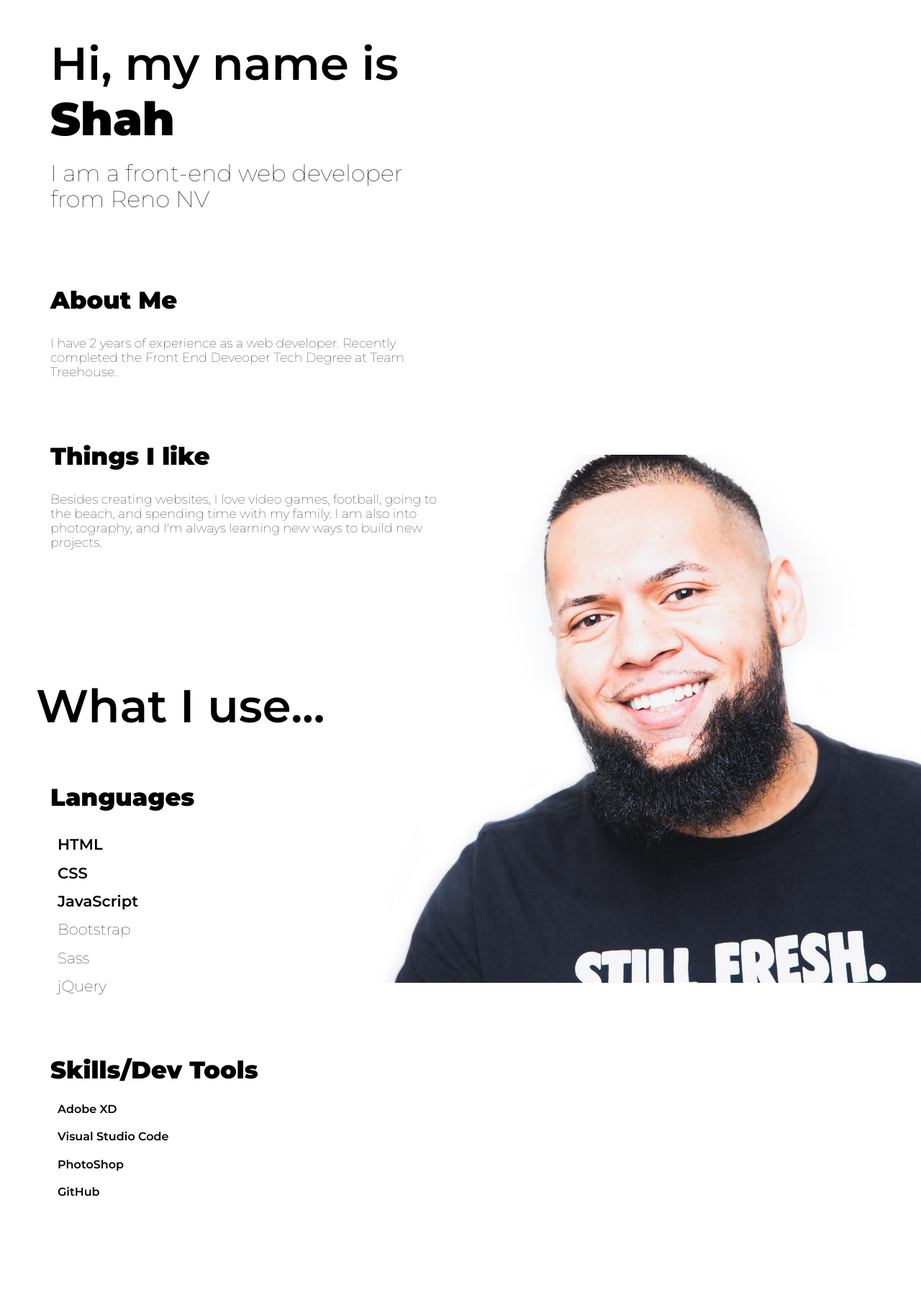
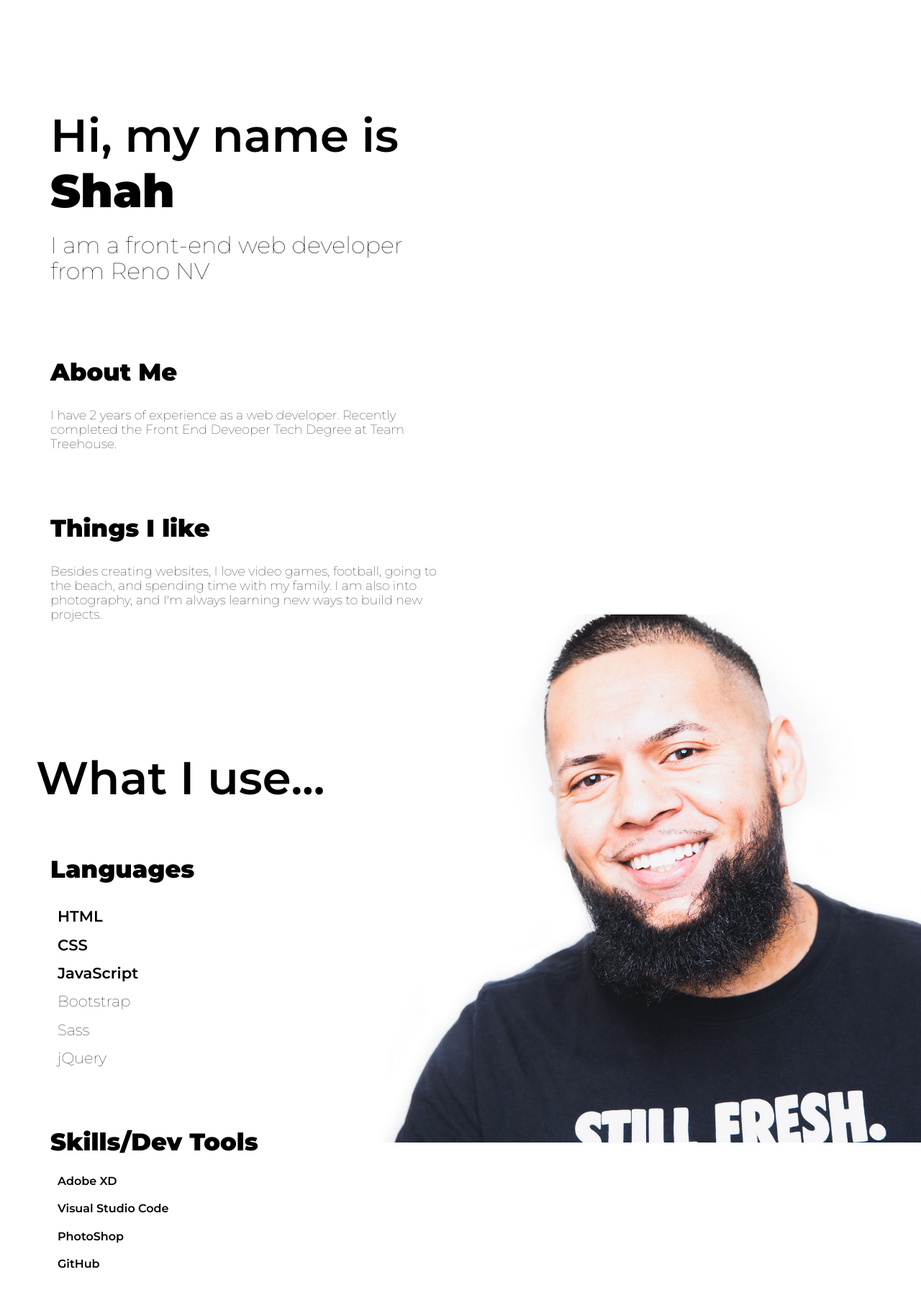
Before and after one commit to Sizu24/sizu24.github.io, a PHP site: page / in a window 1280 px wide. Shown: the part 846-2639 px from the top of the page at 72% size. Run offline with PHP 8.4, Linux system fonts and the light colour scheme; some libraries are stand-ins or nearby versions.

Commit message:
Text positioning in about me

```diff
--- a/css/style.css
+++ b/css/style.css
@@ -496,6 +496,7 @@ span {
 }
 
 .me {
+  padding-top: 100px;
   padding-bottom: 40px;
 }
 .me span {
@@ -562,6 +563,9 @@ span {
 }
 .skills p {
   color: #000;
+}
+.skills p:nth-of-type(1) {
+  width: 61%;
 }
 .skills ul {
   text-align: center;
@@ -821,18 +825,17 @@ footer {
     display: none;
     width: 60%;
     float: right;
-    height: 100vh;
+    z-index: -1;
   }
 }
 
 @media (min-width: 1024px) {
   #about {
-    background-image: url("../img/chisty1.jpg");
+    background: url("../img/chisty1.jpg") no-repeat;
     background-attachment: fixed;
     background-size: 100vh;
     background-position: right;
-    background-repeat: no-repeat;
-    height: 2000px;
+    z-index: -1;
   }
 }
 
--- a/scss/partials/base/_typography.scss
+++ b/scss/partials/base/_typography.scss
@@ -146,7 +146,7 @@ span{
   // }
 }
 .me {
-
+  padding-top: 100px;
   padding-bottom: 40px;
   span{
     font-weight: 600;
@@ -154,6 +154,7 @@ span{
   }
   @include mq($lg){
     position: relative;
+    // width: 100vw;
     width: 55%;
   }
 }
@@ -214,6 +215,9 @@ span{
   }
   p{
     color: #000;
+    &:nth-of-type(1){
+      width: 61%;
+    }
   }
   ul{
 
--- a/scss/partials/component/_images.scss
+++ b/scss/partials/component/_images.scss
@@ -36,18 +36,23 @@
     display: none;
     width: 60%;
     float: right;
-    height: 100vh;
+    // height: 100vh;
+    // position: sticky;
+    z-index: -1;
   }
 }
 
 #about{
   @include mq($lg){
-    background-image: url("../img/chisty1.jpg");
+
+    background: url("../img/chisty1.jpg") no-repeat;
     background-attachment: fixed;
     background-size: 100vh;
     background-position: right;
-    background-repeat: no-repeat;
-    height: 2000px;
+
+    // height: 2000px;
+
+    z-index: -1;
   }
 
 
```
Also changed, not shown: 1 other file.
